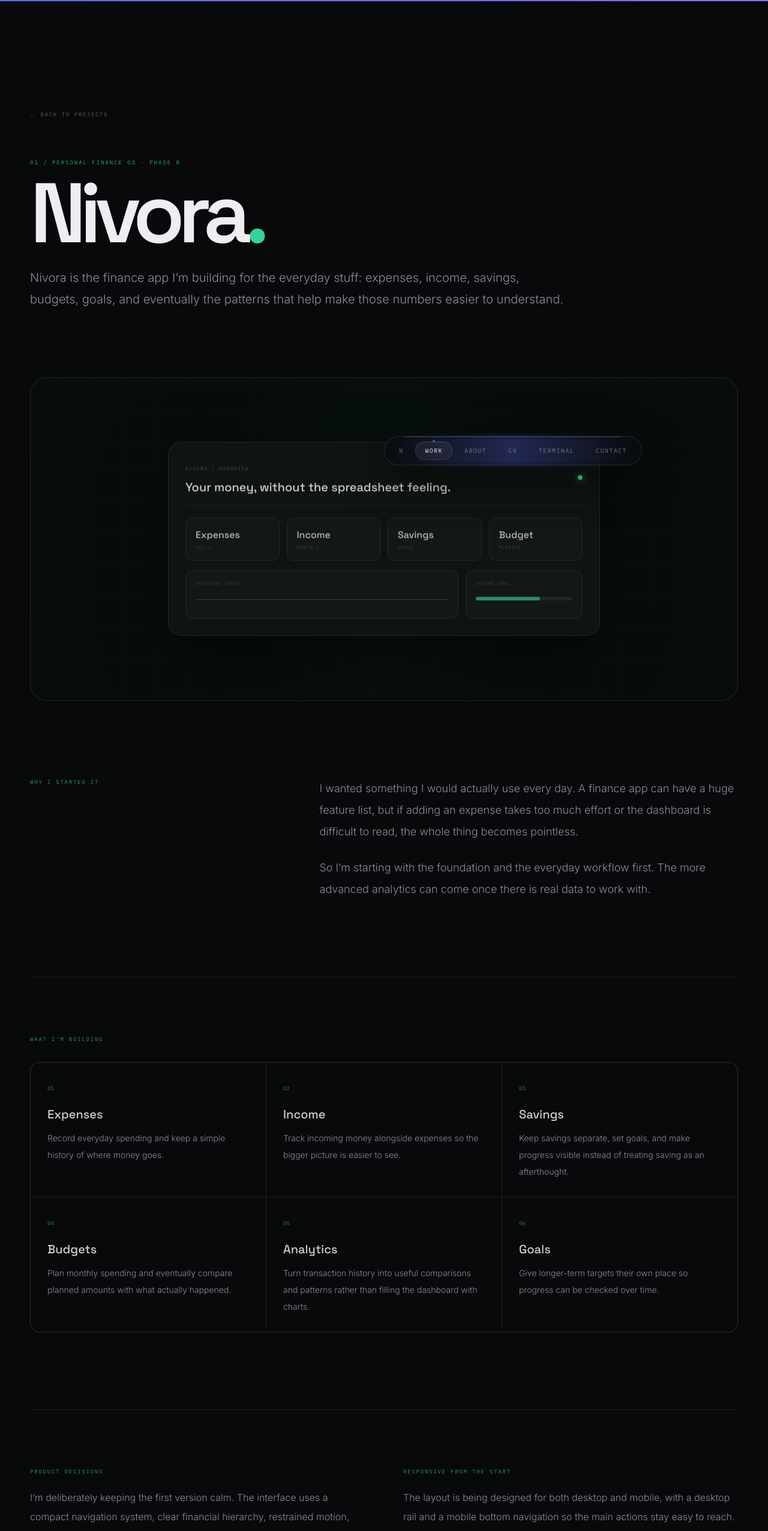
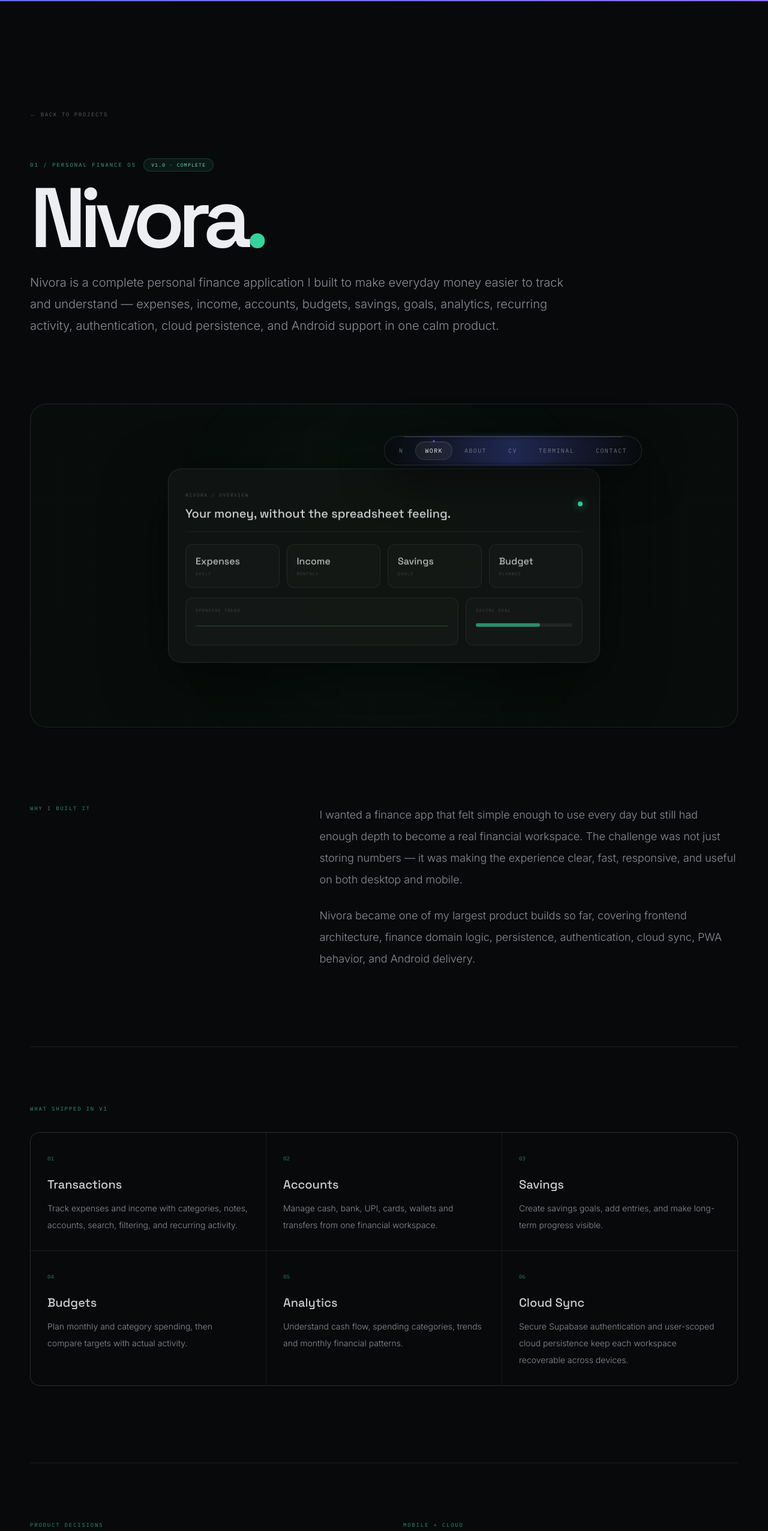
Before and after one commit to nityansh19/nityansh-portfolio, a Next.js app: page /projects/nivora in a window 1280 px wide. Shown: the top 2553 px of the page at 60% size. Built offline with nearby package versions, Linux system fonts and the light colour scheme.

Commit message:
feat: mark Nivora v1 complete (#1)
* feat: mark Nivora v1 complete in projects

* feat: update Nivora case study for completed v1

```diff
--- a/app/projects/nivora/page.tsx
+++ b/app/projects/nivora/page.tsx
@@ -3,19 +3,19 @@
 
 export const metadata: Metadata = {
   title: "Nivora — Nityansh Rupesh Bahadur",
-  description: "A deeper look at Nivora, Nityansh's personal finance application.",
+  description: "Nivora is a complete personal finance OS built by Nityansh for tracking, planning and understanding everyday money.",
 };
 
 const capabilities = [
-  ["01", "Expenses", "Record everyday spending and keep a simple history of where money goes."],
-  ["02", "Income", "Track incoming money alongside expenses so the bigger picture is easier to see."],
-  ["03", "Savings", "Keep savings separate, set goals, and make progress visible instead of treating saving as an afterthought."],
-  ["04", "Budgets", "Plan monthly spending and eventually compare planned amounts with what actually happened."],
-  ["05", "Analytics", "Turn transaction history into useful comparisons and patterns rather than filling the dashboard with charts."],
-  ["06", "Goals", "Give longer-term targets their own place so progress can be checked over time."],
+  ["01", "Transactions", "Track expenses and income with categories, notes, accounts, search, filtering, and recurring activity."],
+  ["02", "Accounts", "Manage cash, bank, UPI, cards, wallets and transfers from one financial workspace."],
+  ["03", "Savings", "Create savings goals, add entries, and make long-term progress visible."],
+  ["04", "Budgets", "Plan monthly and category spending, then compare targets with actual activity."],
+  ["05", "Analytics", "Understand cash flow, spending categories, trends and monthly financial patterns."],
+  ["06", "Cloud Sync", "Secure Supabase authentication and user-scoped cloud persistence keep each workspace recoverable across devices."],
 ];
 
-const stack = ["React", "Vite", "TypeScript", "Framer Motion", "Lucide React", "Recharts"];
+const stack = ["React", "Vite", "TypeScript", "Capacitor", "Supabase", "Framer Motion", "Lucide React", "Recharts"];
 
 export default function NivoraPage() {
   return (
@@ -24,9 +24,12 @@
         <Link href="/projects" className="font-mono text-[9px] uppercase tracking-[0.18em] text-white/35 transition-colors hover:text-accent">← Back to projects</Link>
 
         <header className="mt-16 max-w-6xl">
-          <p className="font-mono text-[9px] uppercase tracking-[0.22em] text-emerald-400/80">01 / Personal Finance OS · Phase 0</p>
+          <div className="flex flex-wrap items-center gap-3">
+            <p className="font-mono text-[9px] uppercase tracking-[0.22em] text-emerald-400/80">01 / Personal Finance OS</p>
+            <span className="rounded-full border border-emerald-400/20 bg-emerald-400/[0.08] px-3 py-1 font-mono text-[8px] uppercase tracking-[0.16em] text-emerald-300">v1.0 · Complete</span>
+          </div>
           <h1 className="mt-5 font-display text-[clamp(4rem,11vw,10rem)] font-semibold leading-[0.82] tracking-[-0.08em]">Nivora<span className="text-emerald-400">.</span></h1>
-          <p className="mt-8 max-w-4xl text-lg leading-8 text-ink-dim sm:text-xl sm:leading-9">Nivora is the finance app I’m building for the everyday stuff: expenses, income, savings, budgets, goals, and eventually the patterns that help make those numbers easier to understand.</p>
+          <p className="mt-8 max-w-4xl text-lg leading-8 text-ink-dim sm:text-xl sm:leading-9">Nivora is a complete personal finance application I built to make everyday money easier to track and understand — expenses, income, accounts, budgets, savings, goals, analytics, recurring activity, authentication, cloud persistence, and Android support in one calm product.</p>
         </header>
 
         <div className="relative mt-20 min-h-[420px] overflow-hidden rounded-[28px] border border-white/[0.10] bg-[#080d0b] md:mt-28 md:min-h-[540px]">
@@ -39,19 +42,17 @@
           </div>
         </div>
 
-        <section className="mt-24 grid gap-16 md:grid-cols-[0.75fr_1.25fr] md:mt-32"><p className="font-mono text-[9px] uppercase tracking-[0.2em] text-emerald-400/70">Why I started it</p><div className="space-y-6 text-lg leading-9 text-ink-dim"><p>I wanted something I would actually use every day. A finance app can have a huge feature list, but if adding an expense takes too much effort or the dashboard is difficult to read, the whole thing becomes pointless.</p><p>So I’m starting with the foundation and the everyday workflow first. The more advanced analytics can come once there is real data to work with.</p></div></section>
+        <section className="mt-24 grid gap-16 md:grid-cols-[0.75fr_1.25fr] md:mt-32"><p className="font-mono text-[9px] uppercase tracking-[0.2em] text-emerald-400/70">Why I built it</p><div className="space-y-6 text-lg leading-9 text-ink-dim"><p>I wanted a finance app that felt simple enough to use every day but still had enough depth to become a real financial workspace. The challenge was not just storing numbers — it was making the experience clear, fast, responsive, and useful on both desktop and mobile.</p><p>Nivora became one of my largest product builds so far, covering frontend architecture, finance domain logic, persistence, authentication, cloud sync, PWA behavior, and Android delivery.</p></div></section>
 
-        <section className="mt-24 border-t border-line pt-16 md:mt-32 md:pt-24"><p className="font-mono text-[9px] uppercase tracking-[0.2em] text-emerald-400/70">What I’m building</p><div className="mt-8 grid gap-px overflow-hidden rounded-2xl border border-white/[0.08] bg-white/[0.08] sm:grid-cols-2 lg:grid-cols-3">{capabilities.map(([n,t,d])=><div key={t} className="bg-bg p-7"><span className="font-mono text-[9px] text-emerald-400/60">{n}</span><h2 className="mt-5 font-display text-xl text-white/80">{t}</h2><p className="mt-3 text-sm leading-7 text-ink-dim">{d}</p></div>)}</div></section>
+        <section className="mt-24 border-t border-line pt-16 md:mt-32 md:pt-24"><p className="font-mono text-[9px] uppercase tracking-[0.2em] text-emerald-400/70">What shipped in v1</p><div className="mt-8 grid gap-px overflow-hidden rounded-2xl border border-white/[0.08] bg-white/[0.08] sm:grid-cols-2 lg:grid-cols-3">{capabilities.map(([n,t,d])=><div key={t} className="bg-bg p-7"><span className="font-mono text-[9px] text-emerald-400/60">{n}</span><h2 className="mt-5 font-display text-xl text-white/80">{t}</h2><p className="mt-3 text-sm leading-7 text-ink-dim">{d}</p></div>)}</div></section>
 
-        <section className="mt-24 grid gap-16 border-t border-line pt-16 md:grid-cols-2 md:mt-32 md:pt-24"><div><p className="font-mono text-[9px] uppercase tracking-[0.2em] text-emerald-400/70">Product decisions</p><p className="mt-5 text-base leading-8 text-ink-dim">I’m deliberately keeping the first version calm. The interface uses a compact navigation system, clear financial hierarchy, restrained motion, useful empty states, and charts only where they answer a question.</p></div><div><p className="font-mono text-[9px] uppercase tracking-[0.2em] text-emerald-400/70">Responsive from the start</p><p className="mt-5 text-base leading-8 text-ink-dim">The layout is being designed for both desktop and mobile, with a desktop rail and a mobile bottom navigation so the main actions stay easy to reach.</p></div></section>
+        <section className="mt-24 grid gap-16 border-t border-line pt-16 md:grid-cols-2 md:mt-32 md:pt-24"><div><p className="font-mono text-[9px] uppercase tracking-[0.2em] text-emerald-400/70">Product decisions</p><p className="mt-5 text-base leading-8 text-ink-dim">I kept the interface calm and finance-first: compact navigation, strong hierarchy, restrained motion, real empty states, and charts only when they answer an actual question.</p></div><div><p className="font-mono text-[9px] uppercase tracking-[0.2em] text-emerald-400/70">Mobile + cloud</p><p className="mt-5 text-base leading-8 text-ink-dim">Nivora runs as a responsive web app and an Android app through Capacitor. Supabase handles authentication and user-scoped cloud persistence so a signed-in workspace can be restored instead of living only on one device.</p></div></section>
 
-        <section className="mt-24 border-t border-line pt-16 md:mt-32 md:pt-24"><p className="font-mono text-[9px] uppercase tracking-[0.2em] text-emerald-400/70">Stack</p><div className="mt-6 flex flex-wrap gap-2">{stack.map((item)=><span key={item} className="rounded-full border border-white/[0.08] bg-white/[0.018] px-3 py-2 font-mono text-[8px] uppercase tracking-[0.14em] text-white/35">{item}</span>)}</div><p className="mt-7 max-w-3xl text-base leading-8 text-ink-dim">Recharts handles the data visualisation layer, Framer Motion handles interaction and transitions, Lucide keeps iconography consistent, and TypeScript keeps the application easier to reason about as it grows.</p></section>
+        <section className="mt-24 border-t border-line pt-16 md:mt-32 md:pt-24"><p className="font-mono text-[9px] uppercase tracking-[0.2em] text-emerald-400/70">Stack</p><div className="mt-6 flex flex-wrap gap-2">{stack.map((item)=><span key={item} className="rounded-full border border-white/[0.08] bg-white/[0.018] px-3 py-2 font-mono text-[8px] uppercase tracking-[0.14em] text-white/35">{item}</span>)}</div><p className="mt-7 max-w-3xl text-base leading-8 text-ink-dim">React and TypeScript power the product layer, Supabase handles authentication and cloud persistence, Capacitor packages the Android experience, Recharts handles analytics, and Framer Motion keeps interactions polished without overwhelming the interface.</p></section>
 
-        <section className="mt-24 border-t border-line pt-16 md:mt-32 md:pt-24"><p className="font-mono text-[9px] uppercase tracking-[0.2em] text-emerald-400/70">Roadmap</p><div className="mt-8 grid gap-3 sm:grid-cols-2 lg:grid-cols-4">{[["01","Foundation","Shell, navigation, visual system"],["02","Core data","Transactions, savings, goals"],["03","Insights","Budgets, analytics, comparisons"],["04","Product","Sync, exports, PWA, future AI"]].map(([n,t,d])=><div key={n} className="rounded-2xl border border-white/[0.08] bg-white/[0.02] p-6"><span className="font-mono text-[8px] text-emerald-400/60">{n}</span><h2 className="mt-4 font-display text-lg text-white/75">{t}</h2><p className="mt-2 text-sm leading-6 text-ink-dim">{d}</p></div>)}</div></section>
+        <section className="mt-24 border-t border-line pt-16 md:mt-32 md:pt-24"><p className="font-mono text-[9px] uppercase tracking-[0.2em] text-emerald-400/70">Current status</p><h2 className="mt-5 max-w-4xl font-display text-4xl font-semibold tracking-[-0.055em] sm:text-5xl">Nivora v1.0 is complete.</h2><p className="mt-6 max-w-3xl text-base leading-8 text-ink-dim">The current product scope is finished and usable. Future work would be expansion rather than unfinished core functionality — things like Play Store distribution, stronger native integrations, and deeper production-scale cloud architecture.</p></section>
 
-        <section className="mt-24 border-t border-line pt-16 md:mt-32 md:pt-24"><p className="font-mono text-[9px] uppercase tracking-[0.2em] text-emerald-400/70">Current status</p><h2 className="mt-5 max-w-4xl font-display text-4xl font-semibold tracking-[-0.055em] sm:text-5xl">Phase 0 is about getting the base right.</h2><p className="mt-6 max-w-3xl text-base leading-8 text-ink-dim">Nivora is currently in its foundation phase. I’m treating this as a product I want to keep improving, not a one-off dashboard that gets abandoned after the first demo.</p></section>
-
-        <div className="mt-20 flex flex-wrap gap-4"><Link href="/projects" className="border border-white/[0.12] px-6 py-4 font-mono text-[9px] uppercase tracking-[0.16em] text-white/55 transition-colors hover:border-emerald-400/30 hover:text-white">All projects ↗</Link><Link href="/contact" className="border border-emerald-400/20 bg-emerald-400/[0.07] px-6 py-4 font-mono text-[9px] uppercase tracking-[0.16em] text-white/70 transition-colors hover:bg-emerald-400/[0.12]">Start a conversation ↗</Link></div>
+        <div className="mt-20 flex flex-wrap gap-4"><a href="https://github.com/nityansh19/Nivora" target="_blank" rel="noreferrer" className="border border-emerald-400/20 bg-emerald-400/[0.07] px-6 py-4 font-mono text-[9px] uppercase tracking-[0.16em] text-white/70 transition-colors hover:bg-emerald-400/[0.12]">View source ↗</a><Link href="/projects" className="border border-white/[0.12] px-6 py-4 font-mono text-[9px] uppercase tracking-[0.16em] text-white/55 transition-colors hover:border-emerald-400/30 hover:text-white">All projects ↗</Link></div>
       </article>
     </main>
   );
--- a/app/projects/page.tsx
+++ b/app/projects/page.tsx
@@ -12,9 +12,9 @@
     title: "Nivora",
     category: "FINTECH · PRODUCT ENGINEERING",
     description:
-      "A personal finance app for keeping track of everyday spending, income, savings, budgets, goals, and the numbers behind them.",
+      "A complete personal finance app for tracking expenses, income, accounts, savings, budgets, goals, analytics, recurring activity, and secure cloud-backed user data.",
     href: "/projects/nivora",
-    status: "Phase 0 · Foundation",
+    status: "v1.0 · Complete",
   },
   {
     number: "02",
@@ -66,16 +66,16 @@
               <h1 className="font-display text-[clamp(3.5rem,9vw,8rem)] font-semibold leading-[0.84] tracking-[-0.07em]">
                 Things I’m
                 <br />
-                <span className="text-white/40">working on.</span>
+                <span className="text-white/40">building.</span>
               </h1>
               <p className="mt-8 max-w-2xl text-base leading-8 text-ink-dim sm:text-lg">
-                These are the projects I spend most of my time on. Some are still rough around the edges, which is kind of the point — I’m learning by actually building them.
+                A mix of finished products and active builds. I care most about making things that solve a real problem, feel polished, and keep pushing my engineering skills forward.
               </p>
             </div>
 
             <div className="shrink-0 border-l border-white/[0.10] pl-5 font-mono text-[8px] uppercase tracking-[0.16em] text-white/25 md:mb-1">
               <div>04 projects</div>
-              <div className="mt-2 text-accent/70">02 currently building</div>
+              <div className="mt-2 text-emerald-400/70">01 complete · 03 active</div>
             </div>
           </div>
         </header>
```
